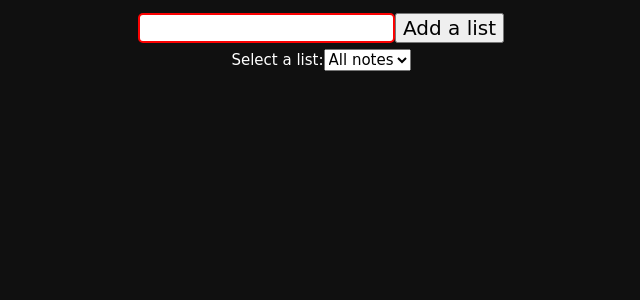
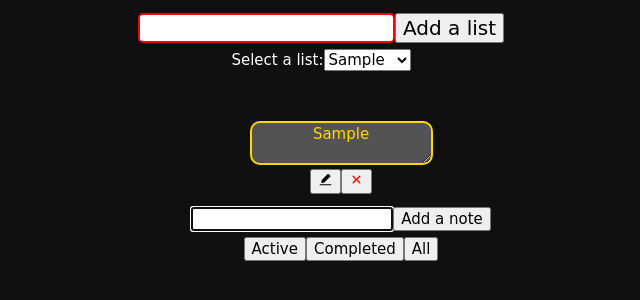
Before and after one commit to Bradley-Laubscher/DulyNoted, a React (Create React App) app in the folder dulynoted/: page / in a window 1280 px wide. Both pictures are taken after typing "Sample" into the empty fields and a click on the button "Add a list". Shown: the top 300 px of the page, without its empty margins (319-959 px from the left). Built offline with nearby package versions, Linux system fonts and the light colour scheme.

Commit message:
focus change on category add, select category on adding a category (combined displayCategories and Categories to do this)

```diff
--- a/dulynoted/src/Components/Categories/Categories.js
+++ b/dulynoted/src/Components/Categories/Categories.js
@@ -2,11 +2,22 @@ import React, {  useState, useEffect } from "react";
 import { useDispatch, useSelector } from "react-redux";
 import { addCategories } from "../../Redux/Reducers/CategoriesSlice";
 import { motion } from "framer-motion";
-import DisplayCategories from "./DisplayCategories";
-// import { setActiveCategoryId } from "../../Redux/Reducers/AppSlice";
+import { setActiveCategoryId } from "../../Redux/Reducers/AppSlice";
+import {
+    removeCategories,
+    updateCategories,
+} from "../../Redux/Reducers/CategoriesSlice";
+import {
+    completeNotes,
+    removeNotes,
+    updateNotes,
+  } from "../../Redux/Reducers/NoteSlice";
+  import NoteItem from "../Note/NoteItem";
+  import CategoryItem from "./CategoryItem";
 
 const Categories = () => {
     const cats = useSelector((state) => state.categories);
+    const notes = useSelector((state) => state.notes);
     const dispatch = useDispatch();
     const [ categoryItem, setCategoryItem ] = useState('');
     // const [ savedCategories, setSavedCategories ] = useState(() => {
@@ -14,14 +25,21 @@ const Categories = () => {
     //     const initialValue = JSON.parse(saved);
     //     return initialValue || '';
     // });
+    const [ select, setSelect] = useState('');
+    const [ activeCategory, setActiveCategory] = useState(null);
 
-    // useEffect(() => {
-    //     setSavedCategories(cats);
-    // }, [cats]);
-
-    // useEffect(() => {
-    //     localStorage.setItem('savedCategories', JSON.stringify(savedCategories));
-    // }, [savedCategories]);
+    const createCategory = () => {
+        setSelect(categoryItem);
+        if (categoryItem === '') {
+            alert('Please input a category for your notes.')
+        } else if (!catItem()) {
+            dispatch(addCategories({
+                categoryId: Math.floor(Math.random() * 1000),
+                item: categoryItem,
+            }));
+            setCategoryItem('');
+        };
+    };
 
     const catItem = () => {
         cats.map((category) => {
@@ -34,25 +52,35 @@ const Categories = () => {
     };
     // why is there an error when adding a duplicate category, also why does setCategoryItem only work from the second category onwards?
 
-    const createCategory = () => {
-        if (categoryItem === '') {
-            alert('Please input a category for your notes.')
-        } else if (!catItem()) {
-            const randomNumber = Math.floor(Math.random() * 1000)
-            dispatch(addCategories({
-                categoryId: randomNumber,
-                item: categoryItem,
-            }));
-            setCategoryItem('');
-            // dispatch(setActiveCategoryId(randomNumber));
-        };
-    };
-
     const handleChange = (e) => {
         setCategoryItem(e.target.value);
     };
 
+    const handleSelectChange = (e) => {
+        setSelect(e.target.value)
+      };
+
+    useEffect(() => {
+        console.log("selected", select)
+        if (select !== 'All notes') {
+          const categoryFilter = cats.filter((category) => category.item === select);
+          setActiveCategory(categoryFilter);
+        } else {
+          setActiveCategory(null);
+        }
+      }, [cats, select]);
+
+      useEffect(() => {
+        if (activeCategory !== null) {
+           activeCategory.map((category) => {
+            const filteredCategoryId = category.categoryId;
+            return dispatch(setActiveCategoryId(filteredCategoryId));
+          })
+        }
+      }, [dispatch, activeCategory]);
+
     return (
+        <div>
             <div className='addCategory'>
                 <input
                     className='categoryInput'
@@ -68,7 +96,50 @@ const Categories = () => {
                     Add a list
                 </motion.button>
                 <br />
-            <DisplayCategories />
+            </div>
+            <div className='displayCategories'>
+                Select a list:
+                <select className='categorySelection' onChange={handleSelectChange}>
+                {cats.map((category) => {
+                    return (
+                    <option selected>
+                        {category.item}
+                    </option>
+                    )
+                })}
+                <option>
+                    All notes
+                </option>
+                </select>
+
+                <ul className='categoryList'>
+                { activeCategory !== null && activeCategory.map((category) => {
+                    return (
+                    <div>
+                        <CategoryItem
+                        key={category.categoryId}
+                        item={category}
+                        removeCategory={(categoryId) => dispatch(removeCategories(categoryId))}
+                        updateCategory={(obj) => dispatch(updateCategories(obj))}
+                        />
+                    </div>
+                    )
+                })}
+
+                { select === 'All notes' && notes.map((item) => {
+                    return (
+                    <NoteItem
+                        key={item.id}
+                        item={item}
+                        removeNotes={(id) => dispatch(removeNotes(id))}
+                        updateNotes={(obj) => dispatch(updateNotes(obj))}
+                        completeNotes={(id) => dispatch(completeNotes(id))}
+                        />
+                    )
+                })}
+                </ul>
+
+            </div>
         </div>
     )
 };
--- a/dulynoted/src/Components/Categories/DisplayCategories.js
+++ /dev/null
@@ -1,93 +0,0 @@
-import React, { useEffect, useState } from "react";
-import { useSelector, useDispatch } from "react-redux";
-import {
-         removeCategories,
-         updateCategories,
- } from "../../Redux/Reducers/CategoriesSlice";
- import {
-  completeNotes,
-  removeNotes,
-  updateNotes,
-} from "../../Redux/Reducers/NoteSlice";
-import { setActiveCategoryId } from "../../Redux/Reducers/AppSlice";
-import CategoryItem from "./CategoryItem";
-import NoteItem from "../Note/NoteItem";
-
-const DisplayCategories = () => {
-  const dispatch = useDispatch();
-  const cats = useSelector((state) => state.categories);
-  const notes = useSelector((state) => state.notes);
-  const [ select, setSelect] = useState('All notes');
-  const [ activeCategory, setActiveCategory] = useState(null);
-
-    const handleChange = (e) => {
-      setSelect(e.target.value)
-    };
-
-    useEffect(() => {
-      console.log("selected", select)
-      if (select !== 'All notes') {
-        const categoryFilter = cats.filter((category) => category.item === select);
-        setActiveCategory(categoryFilter);
-      } else {
-        setActiveCategory(null);
-      }
-    }, [cats, select]);
-
-    useEffect(() => {
-      if (activeCategory !== null) {
-         activeCategory.map((category) => {
-          const filteredCategoryId = category.categoryId;
-          return dispatch(setActiveCategoryId(filteredCategoryId));
-        })
-      }
-    }, [dispatch, activeCategory]);
-
-    return (
-      <div className='displayCategories'>
-        Select a list:
-        <select className='categorySelection' onChange={handleChange}>
-          {cats.map((category) => {
-            return (
-              <option>
-                {category.item}
-              </option>
-            )
-          })}
-          <option>
-            All notes
-          </option>
-        </select>
-
-        <ul className='categoryList'>
-          { activeCategory !== null && activeCategory.map((category) => {
-            return (
-              <div>
-                <CategoryItem
-                  key={category.categoryId}
-                  item={category}
-                  removeCategory={(categoryId) => dispatch(removeCategories(categoryId))}
-                  updateCategory={(obj) => dispatch(updateCategories(obj))}
-                />
-              </div>
-            )
-          })}
-
-          { select === 'All notes' && notes.map((item) => {
-            return (
-              <NoteItem
-                  key={item.id}
-                  item={item}
-                  removeNotes={(id) => dispatch(removeNotes(id))}
-                  updateNotes={(obj) => dispatch(updateNotes(obj))}
-                  completeNotes={(id) => dispatch(completeNotes(id))}
-                />
-            )
-          })}
-        </ul>
-
-      </div>
-  )
-};
-
-export default DisplayCategories;
--- a/dulynoted/src/Components/Note/Note.js
+++ b/dulynoted/src/Components/Note/Note.js
@@ -1,13 +1,14 @@
-import React, { useState } from 'react';
+import React, { useState, useEffect, useRef } from 'react';
 import { useDispatch, useSelector } from 'react-redux';
 import { addNotes } from '../../Redux/Reducers/NoteSlice';
 import { motion } from 'framer-motion';
 import DisplayNotes from './DisplayNotes';
 
-const Notes = (props) => {
+const Notes = () => {
     const [note, setNote] = useState('');
     const activeCategoryId = useSelector((state) => state.app.activeCategoryId);
     const dispatch = useDispatch();
+    const inputRef = useRef(null);
 
     const add = () => {
         if (note === '') {
@@ -28,9 +29,14 @@ const Notes = (props) => {
         setNote(e.target.value);
     };
 
+    useEffect(() => {
+        inputRef.current.focus();
+    }, [ note ]);
+
     return (
         <div className='addNote'>
             <input
+                ref={inputRef}
                 type='text'
                 onChange={(e) => handleChange(e)}
                 value={note}
--- a/dulynoted/src/Components/Note/NoteItem.js
+++ b/dulynoted/src/Components/Note/NoteItem.js
@@ -4,9 +4,7 @@ import { IoCheckmarkDoneSharp, IoClose } from "react-icons/io5";
 import { motion } from 'framer-motion';
 
 const NoteItem = (props) => {
-
     const { item, updateNotes, removeNotes, completeNotes } = props;
-
     const inputRef = useRef(true);
 
     const changeFocus = () => {
@@ -21,6 +19,7 @@ const NoteItem = (props) => {
         inputRef.current.disabled = true;
       }
     };
+
     return (
       <motion.li
         initial={{ x: "150vw", transition: {type: "spring", duration: 1.5 },
--- a/dulynoted/src/Redux/Reducers/AppSlice.js
+++ b/dulynoted/src/Redux/Reducers/AppSlice.js
@@ -4,13 +4,8 @@ const appReducer = createSlice({
     name: 'app',
     initialState: {
         activeCategoryId: null,
-        // activeCategoryId: [],
     },
     reducers: {
-
-        // getActiveCategoryId: (state, action) => {
-        //     return state.activeCategoryId;
-        // },
 
         setActiveCategoryId: (state, action) => {
             state.activeCategoryId = action.payload;
@@ -21,7 +16,6 @@ const appReducer = createSlice({
 })
 
 export const {
-    getActiveCategoryId,
     setActiveCategoryId
 
 } = appReducer.actions;
--- a/dulynoted/src/Styling/notes.css
+++ b/dulynoted/src/Styling/notes.css
@@ -17,6 +17,10 @@
     margin-bottom: 2%;
 }
 
+.completed {
+    color: greenyellow;
+}
+
 @media screen and (max-width: 600px) {
     .noteTextArea {
         width: 65%;
```
Also changed, not shown: dulynoted/src/Components/Note/DisplayNotes.js (+2 -5 lines). Lines whose indentation alone changed are shown as unchanged.
